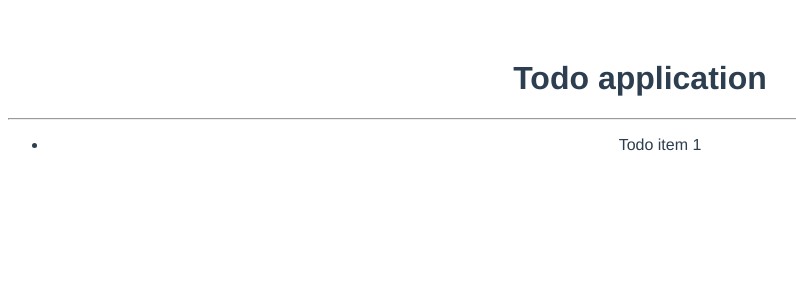
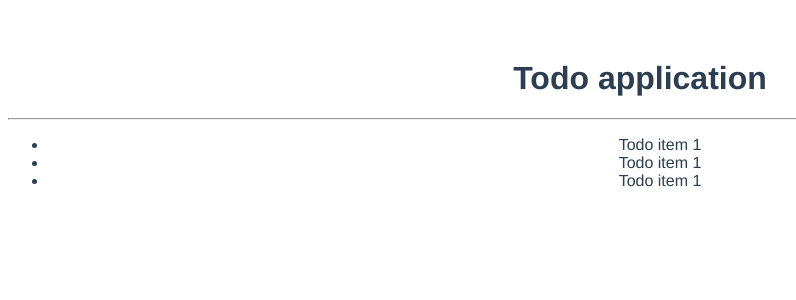
Before and after one commit to Alena2020/vue-todo-app, a Vue app: page / in a window 1280 px wide. Shown: the top 300 px of the page, without its empty margins (0-796 px from the left). Built offline with nearby package versions, Linux system fonts and the light colour scheme.

Commit message:
Iterating arrays with v-for

```diff
--- a/src/components/TodoList.vue
+++ b/src/components/TodoList.vue
@@ -1,7 +1,7 @@
 <template>
   <div>
     <ul>
-      <TodoItem />
+      <TodoItem v-for="todo of todos" v-bind:todo="todo" />
     </ul>
   </div>
 </template>
```
